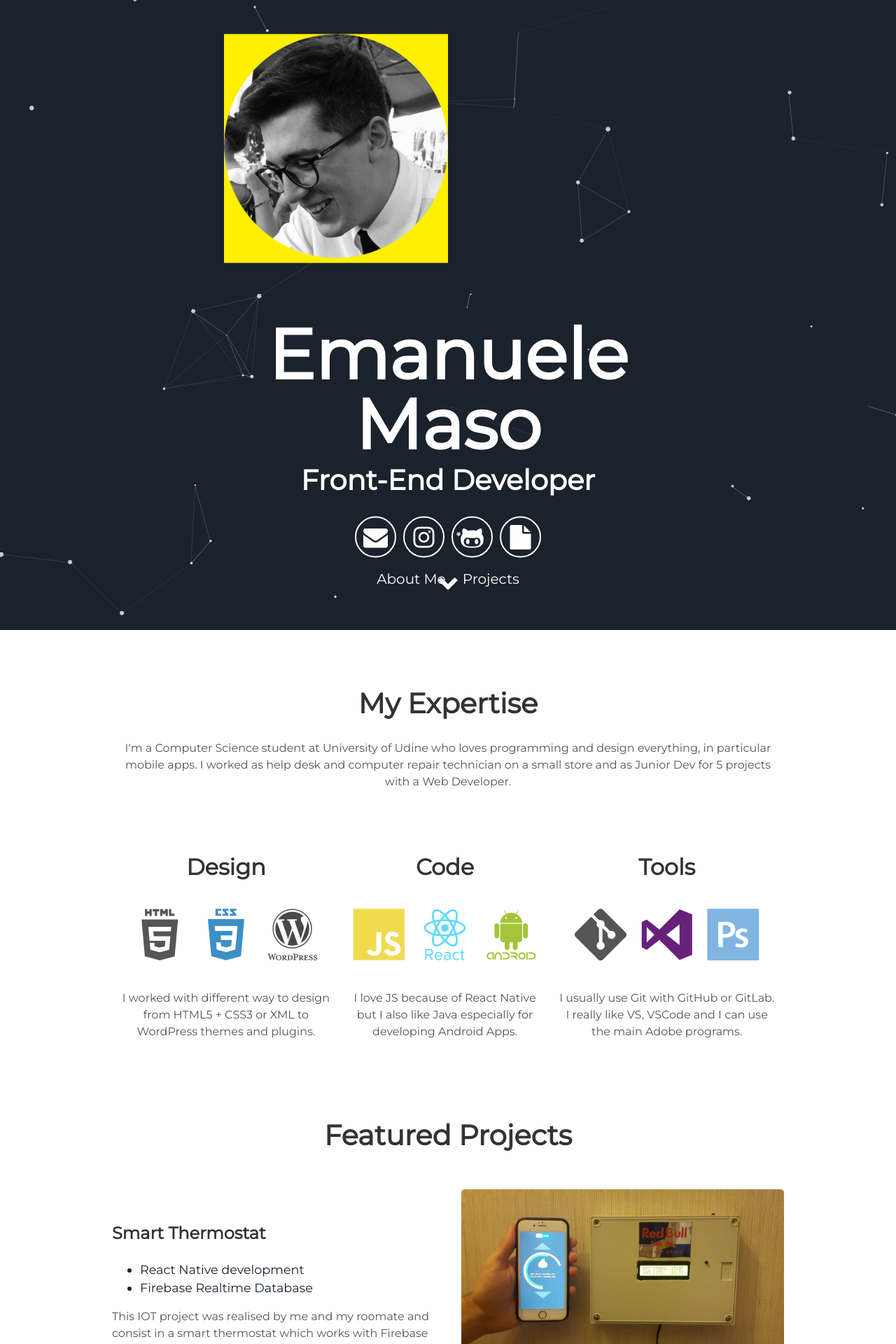
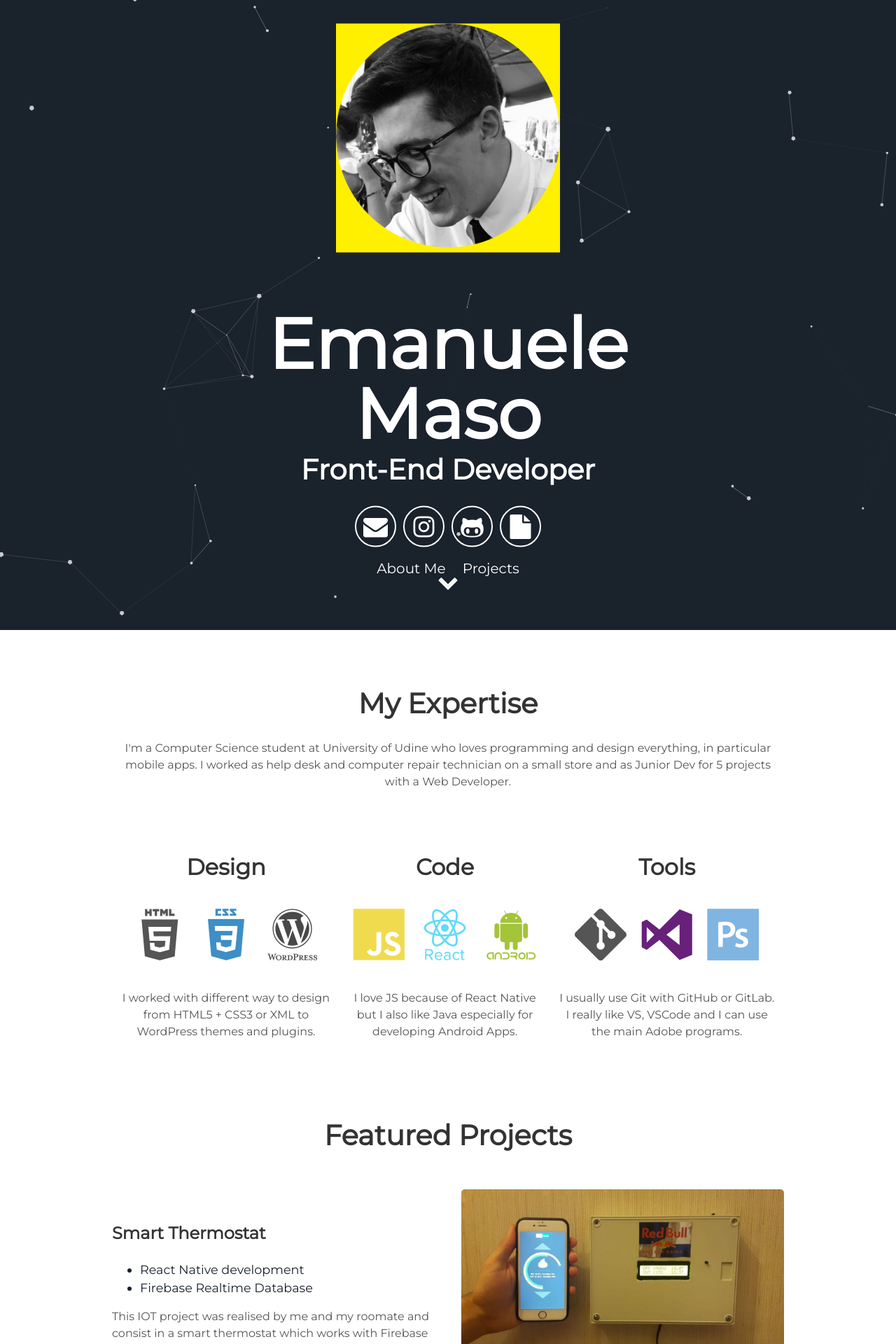
Before and after one commit to ClarkStoro/clarkstoro.github.io, a Jekyll site: the page built from index.html, in a window 1280 px wide. Shown: the top 1920 px of the page at 70% size. Built offline with Jekyll 4.4.1, drawn with Linux system fonts in a browser that asks for light colours.

Commit message:
Update header.html

```diff
--- a/_includes/header.html
+++ b/_includes/header.html
@@ -1,7 +1,7 @@
 <div id="particles-js">
   <div class="header">
 
-      <div class="headerPhoto" style="width: 50%; height: 50%; background-color: #fff000">
+      <div class="headerPhoto" style="width: 50%; height: 50%; margin: 0 auto; margin-top: -30px; background-color: #fff000">
         <img alt="ema" class="photo" src="{{ "/assets/img/EmanueleMaso.png"}}"  style="width: 100%";"/>
       </div>
 
```
